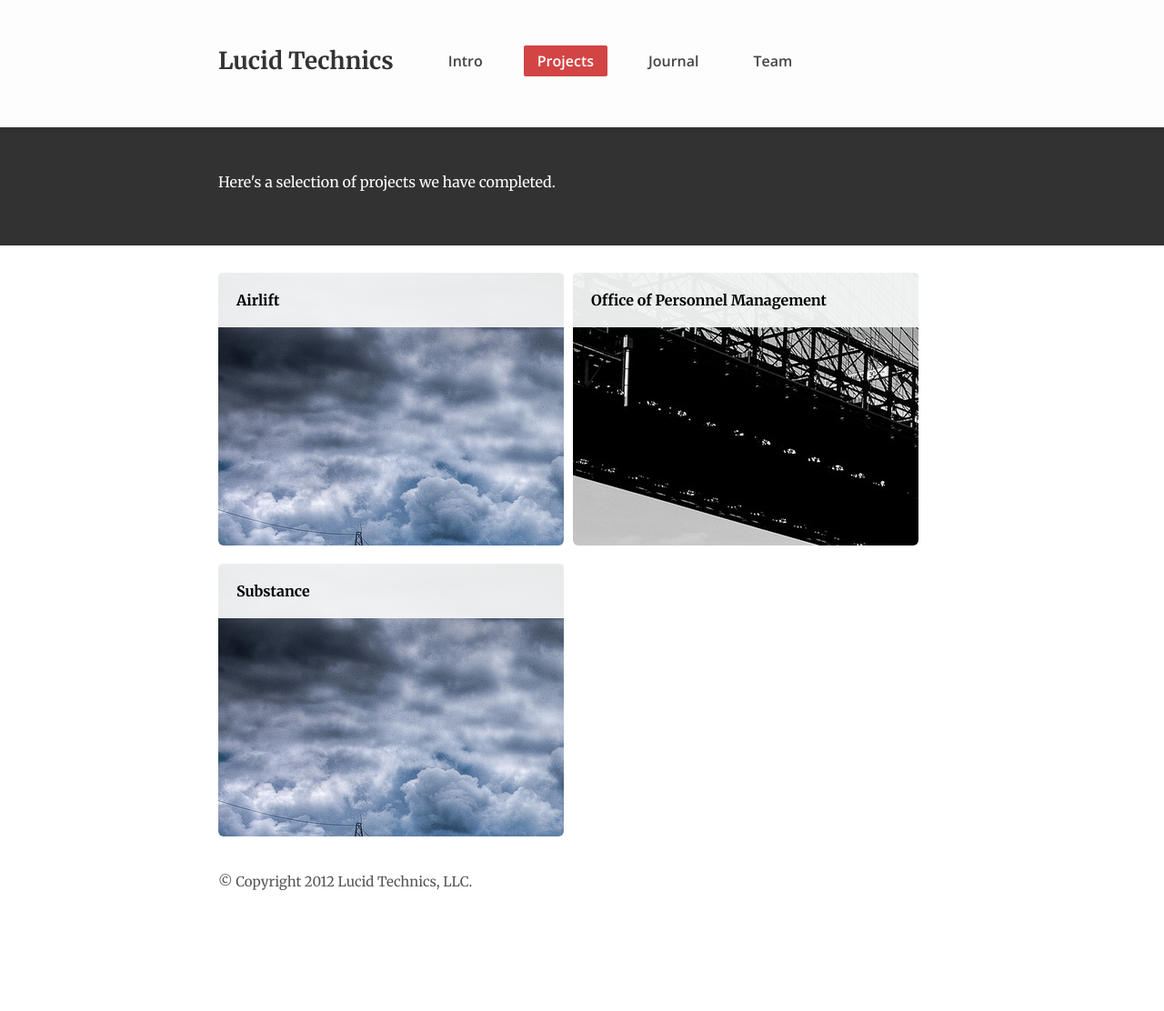
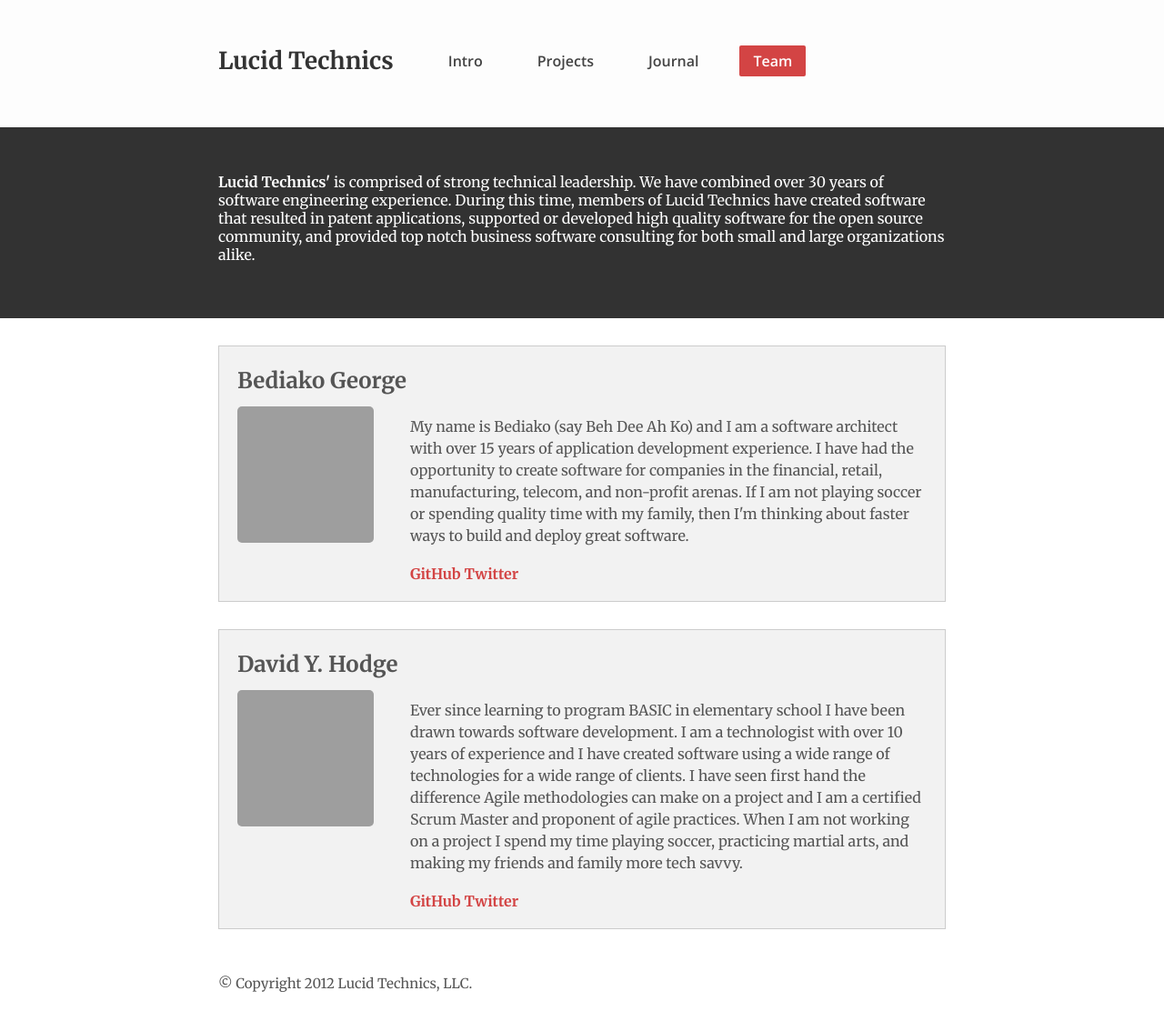
Before and after one commit to LucidTechnics/lucidtechnics.github.com, a Jekyll site: the page built from projects.html, in a window 1280 px wide. Shown: the whole page at 91% size. Built offline with Jekyll 4.4.1, drawn with Linux system fonts in a browser that asks for light colours; nearby versions of some CDN libraries; before the commit the page ends 1000 px from its top, so only the background shows below that; grey boxes are pictures that could not be loaded.

Commit message:
Deleted team.html

```diff
--- a/projects.html
+++ b/projects.html
@@ -1,20 +1,45 @@
 ---
 layout: default
-permalink: /projects/
+permalink: /team/
 ---
 
-<div class="projects">
+<div class="team">
   {% include menu.html %}
   <div class="intro">
+
     <div class="abstract">
-      Here's a selection of projects we have completed.
+      <strong>Lucid Technics'</strong> is comprised of strong technical leadership.  We have combined over 30 years of software engineering experience.  During this time, members of Lucid Technics have created software that resulted in patent applications, supported or developed high quality software for the open source community, and provided top notch business software consulting for both small and large organizations alike.
     </div>
   </div>
-  <div class="project-navigation">
-    {% for item in site.categories.projects reversed limit:40 offset:0 %}
-      <a class="project" href="{{site.baseurl}}{{item.url}}" title="{{item.title}}" style="background-image: url({{item.image}});">
-        <div class="title">{{item.title}}</div>
-      </a>
-    {% endfor %}
+</div>
+
+<div class="team-members">
+  <div class="member">
+    <h1>Bediako George</h1>
+    <img src="http://www.gravatar.com/avatar/51c96b3d8e628bd8ccf174b09f17b52d.png" width="150" height="150"/>
+    <div class="description">
+      <p>
+        My name is Bediako (say Beh Dee Ah Ko) and I am a software architect with over 15 years of application development experience. I have had the opportunity to create software for companies in the financial, retail, manufacturing, telecom, and non-profit arenas. If I am not playing soccer or spending quality time with my family, then I'm thinking about faster ways to build and deploy great software.
+      </p>
+      <div class="links">
+        <a href="https://github.com/Bediako">GitHub</a>
+        <a href="http://twitter.com/lucidtechnics">Twitter</a>
+      </div>
+    </div>
   </div>
+
+  <div class="member">
+    <h1>David Y. Hodge</h1>
+    <img src="https://secure.gravatar.com/avatar/1e857402a5b8fd5cd063e5f1b25215f6?s=140&d=https://a248.e.akamai.net/assets.github.com%2Fimages%2Fgravatars%2Fgravatar-140.png" width="150" height="150"/>
+    <div class="description">
+      <p>
+        Ever since learning to program BASIC in elementary school I have been drawn towards software development. I am a technologist with over 10 years of experience and I have created software using a wide range of technologies for a wide range of clients. I have seen first hand the difference Agile methodologies can make on a project and I am a certified Scrum Master and proponent of agile practices. When I am not working on a project I spend my time playing soccer, practicing martial arts, and making my friends and family more tech savvy.
+      </p>
+      <div class="links">
+        <a href="https://github.com/davezen1">GitHub</a>
+        <a href="https://twitter.com/davezen1">Twitter</a>
+      </div>
+    </div>
+  </div>
+
 </div>
```
Also changed, not shown: team.html (deleted, +0 -45 lines).
